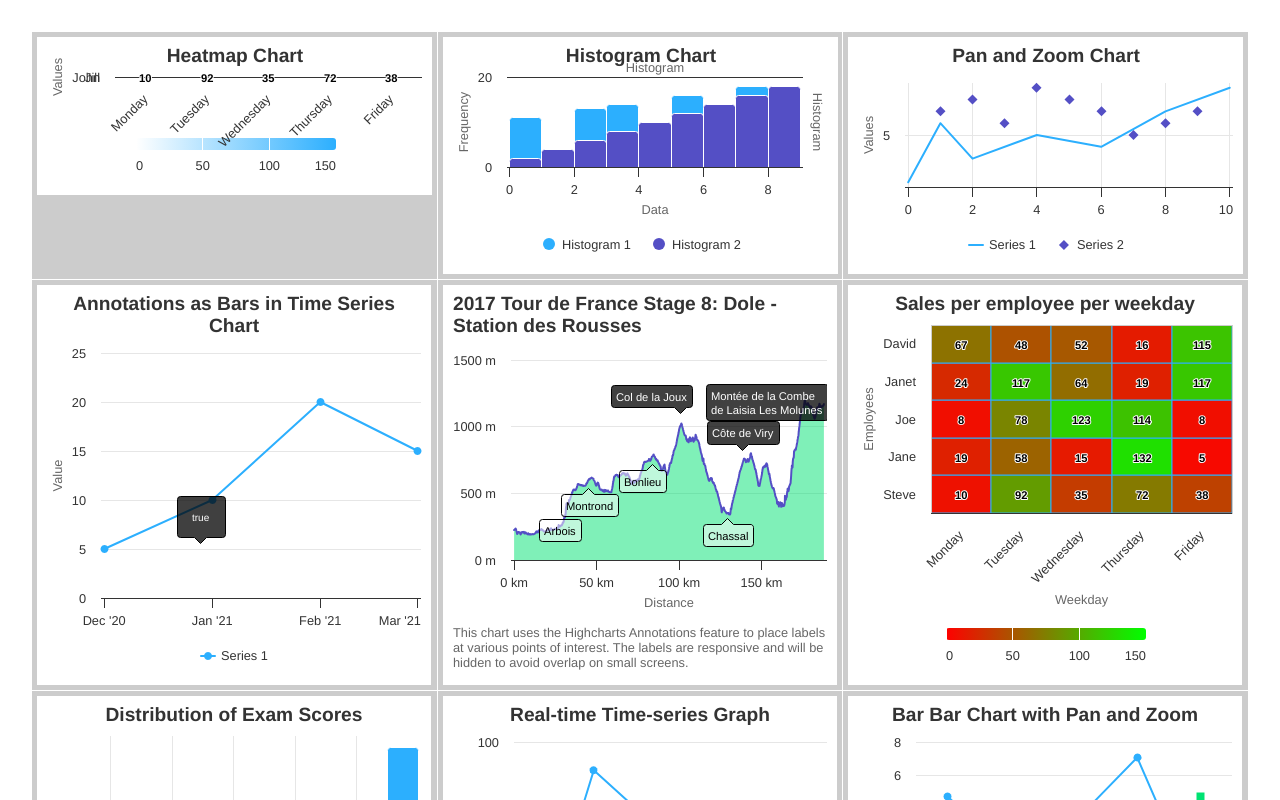
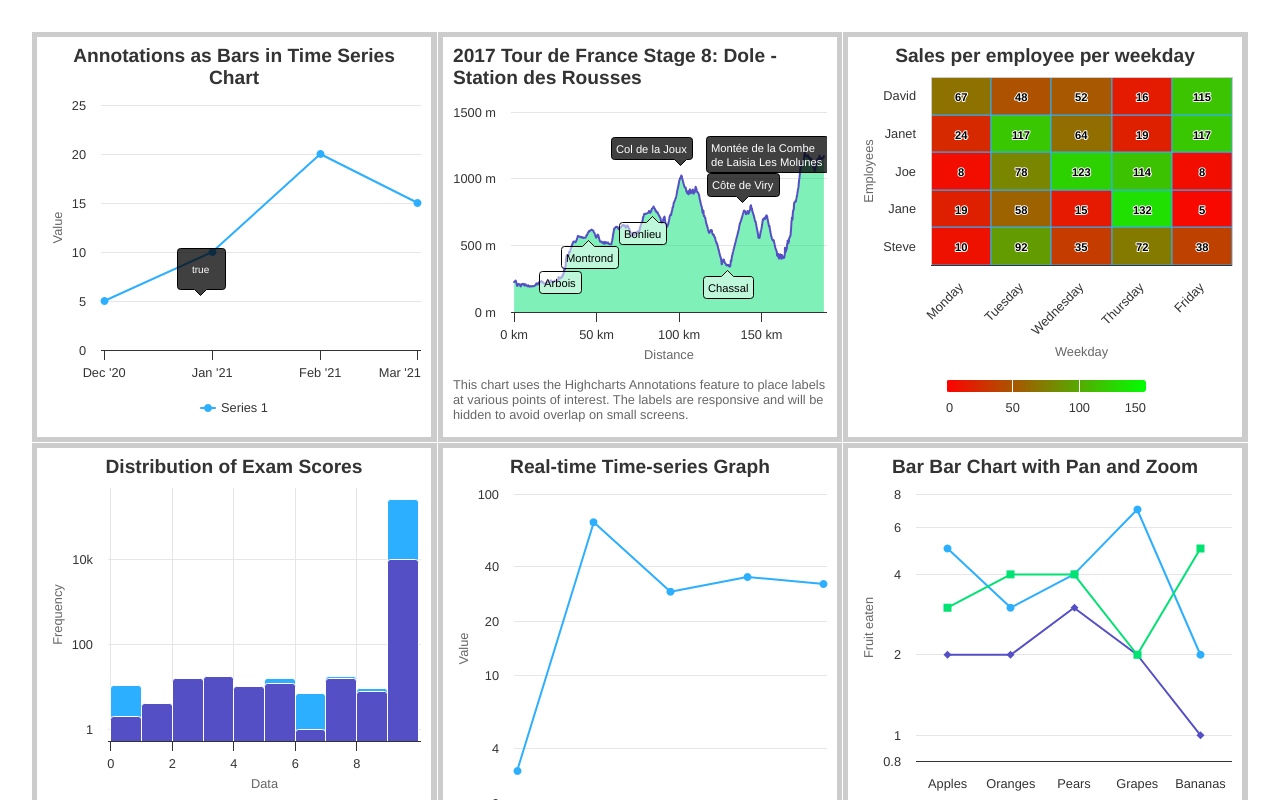
Before and after one commit to gitOfKumarSathish/Chartjs, a React (Vite) app: page / in a window 1280 px wide. Shown: the top 800 px of the page. Built offline with nearby package versions, Linux system fonts and the light colour scheme.

Commit message:
Changes for Chart

```diff
--- a/src/App.tsx
+++ b/src/App.tsx
@@ -14,7 +14,7 @@ function App() {
 
   return (
     <div className='grid' style={{ gridTemplateColumns: `repeat(${gridCountForEachRow}, 1fr)` }}>
-      <HeatmapHistogramChart />
+      {/* <HeatmapHistogramChart /> */}
       <BarAnnotation />
       <Annotation />
       <HeatmapChart />
```
